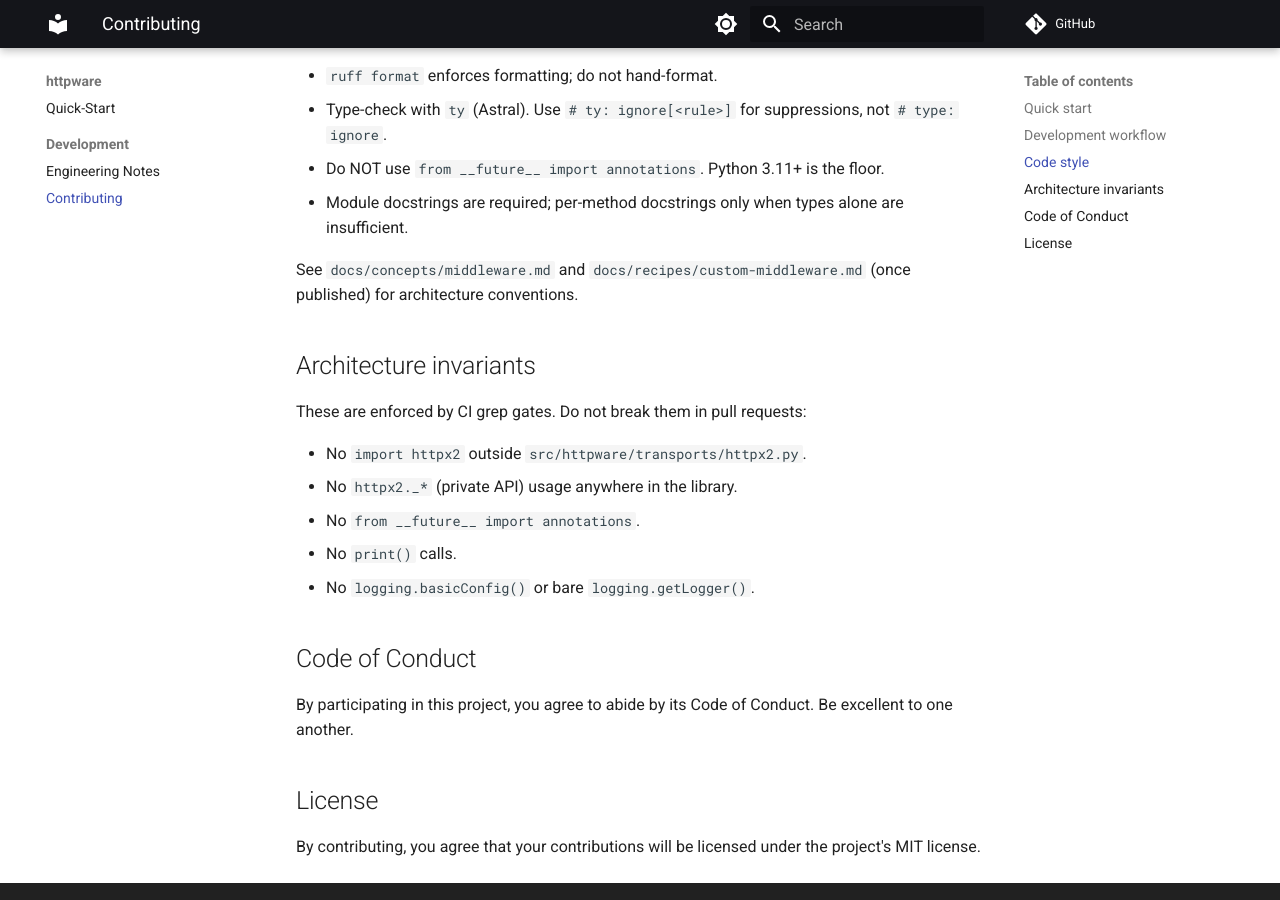
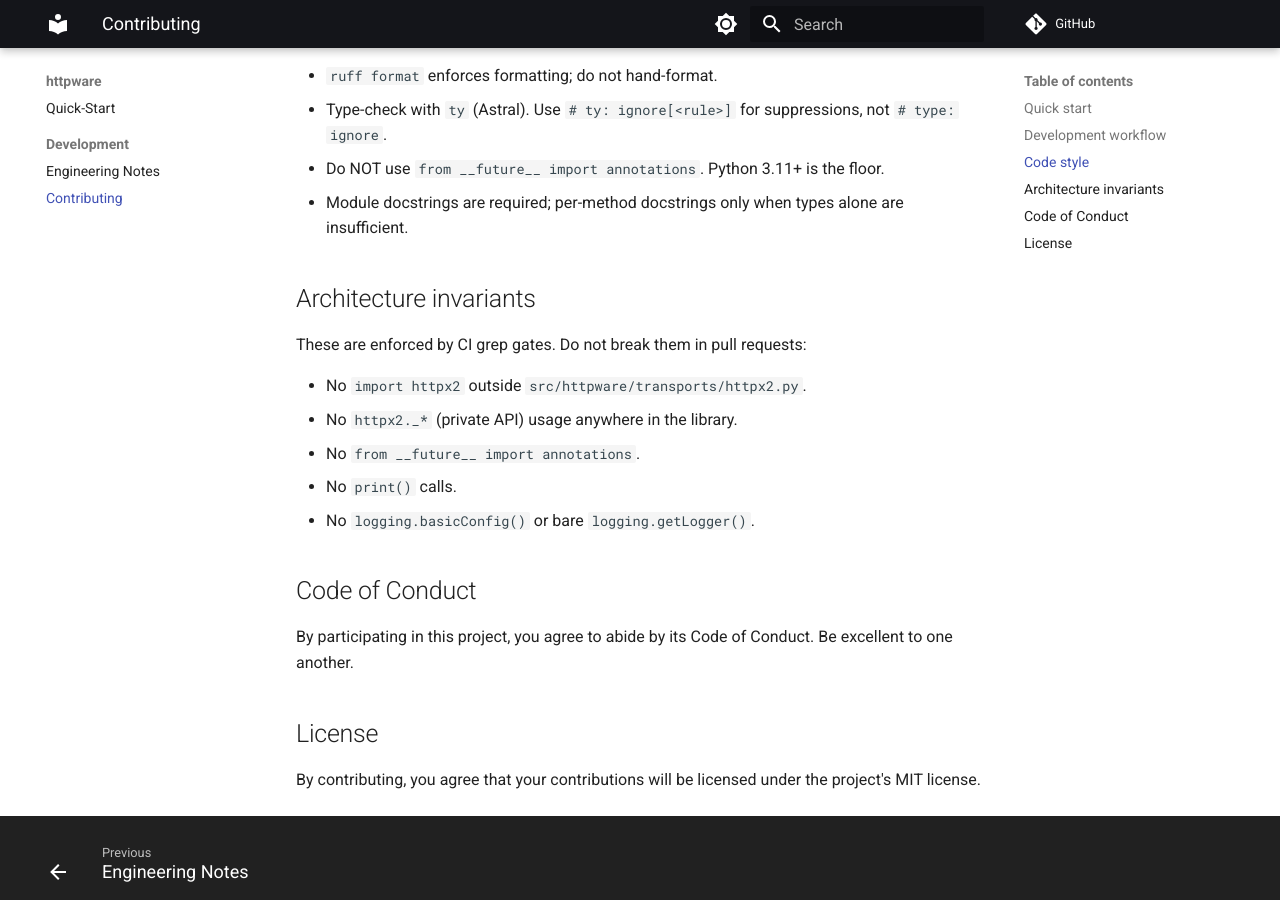
Before and after one commit to modern-python/httpware, an MkDocs documentation site: the page built from docs/dev/contributing.md, in a window 1280 px wide and 900 px high, scrolled down 819 px. Built offline with MkDocs 1.6.1 and Material for MkDocs 9.7.7, drawn with Linux system fonts in a browser that asks for light colours; comment, search, counter and statistics services are not loaded.

Commit message:
docs: drop dangling references to unwritten concepts/recipes pages

```diff
--- a/docs/dev/contributing.md
+++ b/docs/dev/contributing.md
@@ -27,8 +27,6 @@ just test           # pytest with coverage
 - Do NOT use `from __future__ import annotations`. Python 3.11+ is the floor.
 - Module docstrings are required; per-method docstrings only when types alone are insufficient.
 
-See `docs/concepts/middleware.md` and `docs/recipes/custom-middleware.md` (once published) for architecture conventions.
-
 ## Architecture invariants
 
 These are enforced by CI grep gates. Do not break them in pull requests:
```
